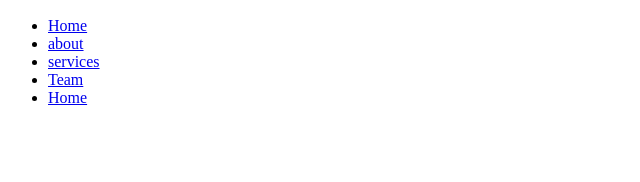
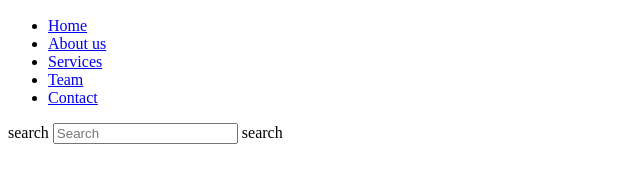
Before and after one commit to YvonRubagumya/web1-final-project., a plain HTML site: page index.html in a window 1280 px wide. Shown: the part 108-290 px from the top of the page, without its empty margins (0-640 px from the left). Drawn offline with Linux system fonts and the light colour scheme.

Commit message:
search bar add

```diff
--- a/index.html
+++ b/index.html
@@ -13,12 +13,18 @@
         <nav>
           <ul>
             <li><a href="#home">Home</a></li>
-            <li><a href="#bout">about</a></li>
-            <li><a href="#services">services</a></li>
+            <li><a href="#bout">About us</a></li>
+            <li><a href="#services">Services</a></li>
             <li><a href="#team">Team</a></li>
-            <li><a href="#contact">Home</a></li>
+            <li><a href="#contact">Contact</a></li>
           </ul>
         </nav>
+        <!-- i used for=search for adding the search box and id=search and in the box there is search writen in it  -->
+        <form class="search-form"method="get">
+            <label for="search">search</label>
+            <input type="text" id="search" name="search" placeholder="Search">
+            <buttom type="submit">search</buttom>
+        </form>
     </header>
 </body>
 </html>
```
